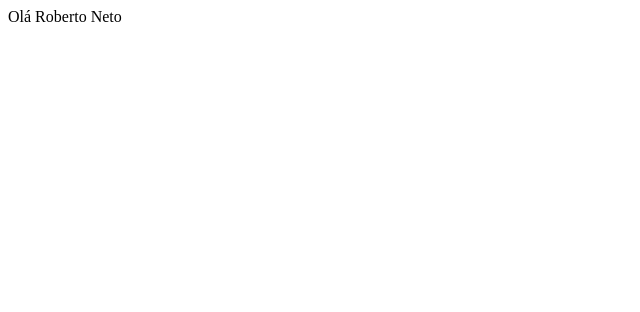
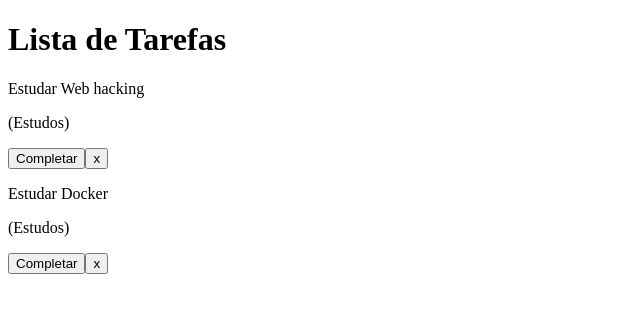
Before and after one commit to 00MOREIRA00/React-To-Do-List, a React (Vite) app in the folder ToDo/: page / in a window 1280 px wide. Shown: the top 312 px of the page, without its empty margins (0-640 px from the left). Built offline with nearby package versions, Linux system fonts and the light colour scheme.

Commit message:
[ToDo] - Criando esqueleto do ToDo List

```diff
--- a/ToDo/src/App.jsx
+++ b/ToDo/src/App.jsx
@@ -1,10 +1,41 @@
-import {  } from 'react'
+import { useState } from 'react'
 
 
 function App() {
+  const [todos, setTodos] = useState([
+    {
+      id: 1,
+      text: "Estudar Web hacking",
+      category: "Estudos",
+      isCompleted: false,
+    },
+    {
+      id:2,
+      text: "Estudar Docker",
+      category: "Estudos",
+      isCompleted: false,
+    }
+  ])
 
   return (
-    <div>Olá Roberto Neto</div>
+    <div className='app'>
+      <h1>Lista de Tarefas</h1>
+      <div className='todo-list'>
+          {todos.map((todo) => (
+            <div key={todo.id} className='todo'>
+              <div className='content'>
+                <p>{todo.text}</p>
+                <p className='category'>({todo.category})</p>
+              </div>
+
+              <div>
+                <button>Completar</button>
+                <button>x</button>
+              </div>
+            </div>
+          ))}
+      </div>
+    </div>
   )
 }
 
```
